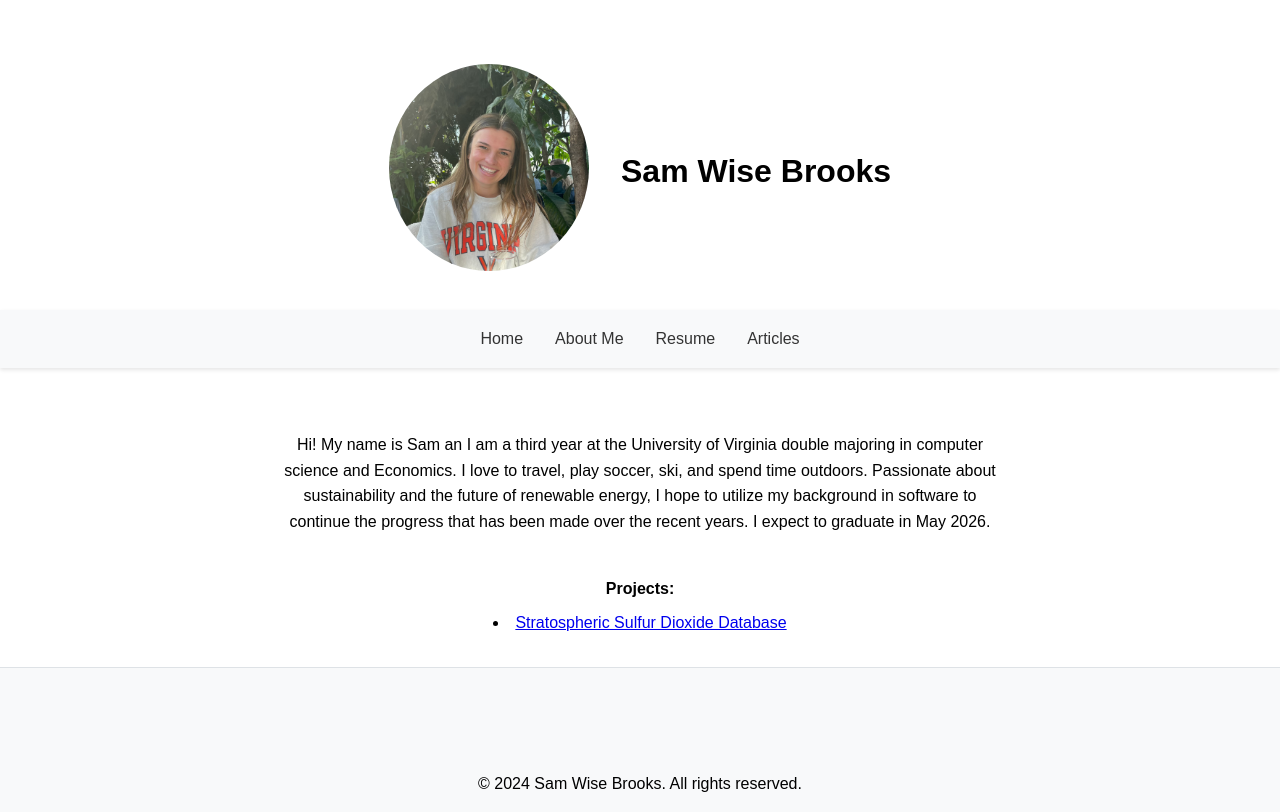
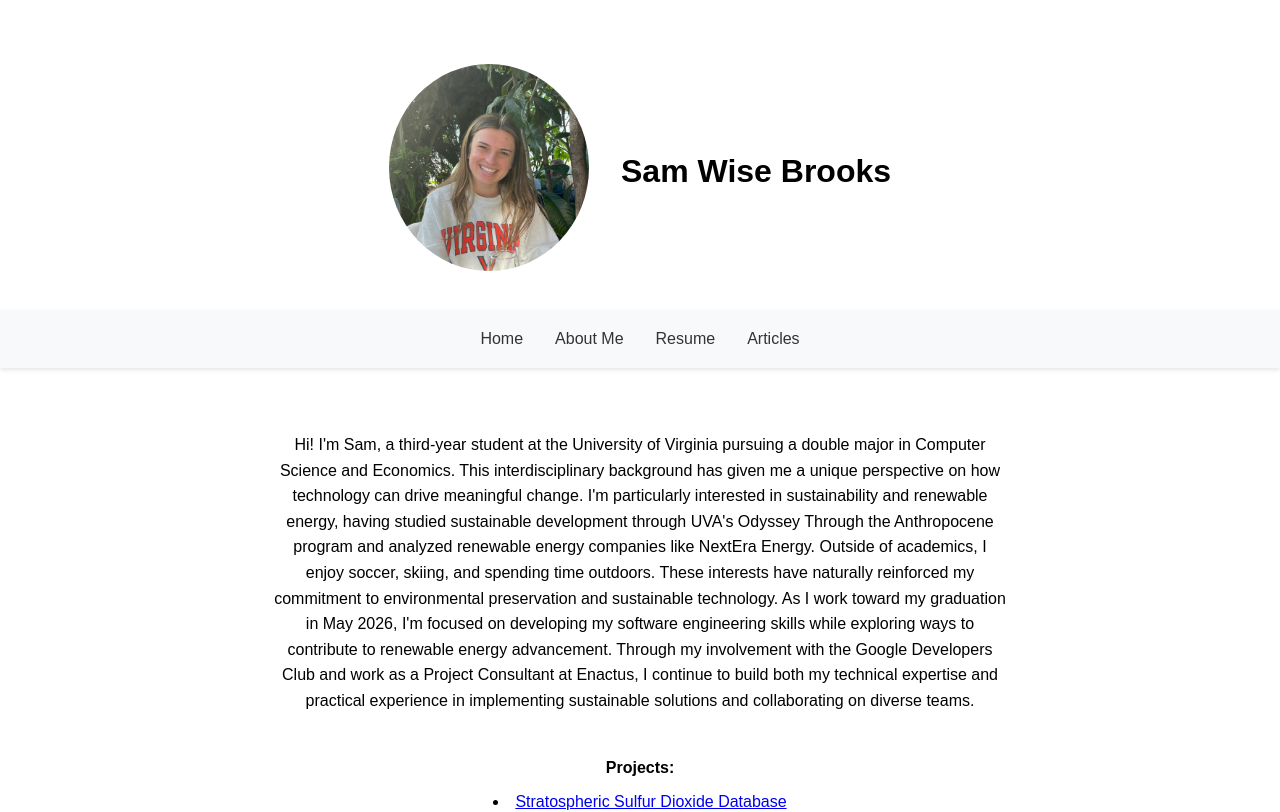
Before and after one commit to samwise3/SamWiseDev, a React (Vite) app: page / in a window 1280 px wide. Shown: the top 812 px of the page. Built offline with nearby package versions, Linux system fonts and the light colour scheme.

Commit message:
rewrote bio

```diff
--- a/src/components/Home.jsx
+++ b/src/components/Home.jsx
@@ -24,10 +24,17 @@ function Home() {
       <main>
         <div className="center">
           <p>
-            Hi! My name is Sam an I am a third year at the University of Virginia double majoring in computer science and
-            Economics. I love to travel, play soccer, ski, and spend time outdoors. Passionate about sustainability
-            and the future of renewable energy, I hope to utilize my background in software to continue the progress
-            that has been made over the recent years. I expect to graduate in May 2026.
+          Hi! I'm Sam, a third-year student at the University of Virginia pursuing a double major in Computer Science and Economics.
+          This interdisciplinary background has given me a unique perspective on how technology can drive meaningful change. I'm
+          particularly interested in sustainability and renewable energy, having studied sustainable development through UVA's Odyssey
+          Through the Anthropocene program and analyzed renewable energy companies like NextEra Energy.
+
+          Outside of academics, I enjoy soccer, skiing, and spending time outdoors. These interests have naturally reinforced my commitment
+          to environmental preservation and sustainable technology. As I work toward my graduation in May 2026, I'm focused on developing my
+          software engineering skills while exploring ways to contribute to renewable energy advancement.
+
+          Through my involvement with the Google Developers Club and work as a Project Consultant at Enactus, I continue to build both my
+          technical expertise and practical experience in implementing sustainable solutions and collaborating on diverse teams.
           </p>
           <br />
           <ul id="projects">
```
